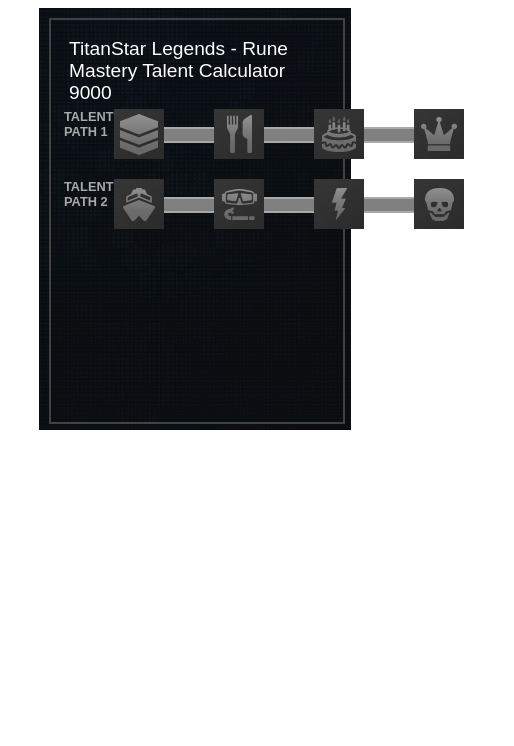
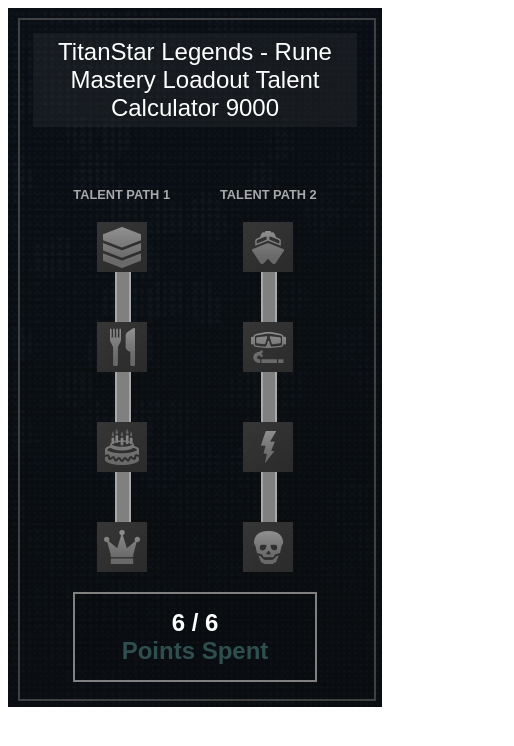
Before and after one commit to DnDBeyond/front-end-developer-challenge, a React (Create React App) app: page / in a window 390 px wide. Shown: the top 746 px of the page, 514 px wide, since content can reach past the window. Built offline with nearby package versions, Linux system fonts and the light colour scheme.

Commit message:
Lots and lots of styling, made some breakpoints for different device sizes as well

```diff
--- a/src/components/PointTracker.js
+++ b/src/components/PointTracker.js
@@ -4,7 +4,13 @@
 const PointTracker = (props) => {
     return(
     <div className="PointTracker">
-        {props.points}/6
+        <h2 className="centered-text">
+            {props.points} / 6
+        </h2>
+        <h2 className="centered-text dark-gray">
+            Points Spent
+        </h2>
+
     </div>
     )
 }
--- a/src/components/TalentCalculator.js
+++ b/src/components/TalentCalculator.js
@@ -56,7 +56,7 @@
     return(
     <div className="TalentCalculator">
         <div className="bg-image"></div>
-        <header>TitanStar Legends - Rune Mastery Talent Calculator 9000</header>
+        <header className="centered-text">TitanStar Legends - Rune Mastery Loadout Talent Calculator 9000</header>
         <div className="flex-container">
             <ul>
             {
--- a/src/index.css
+++ b/src/index.css
@@ -6,46 +6,58 @@
 ul {
   margin: 0;
   padding: 0;
-  width: 100%;
   display: flex;
-  flex-direction: column; }
+  flex-direction: column;
+  justify-content: center;
+  align-items: center; }
 
 li {
   margin: 0;
   padding: 0;
   display: flex;
   width: 100%;
-  justify-content: space-between;
+  align-items: center;
   color: darkgray;
   font-weight: bold;
   font-size: .8em;
   margin-bottom: 20px; }
 
+li label {
+  margin-right: 4em; }
+
 header {
-  font-size: 1.2em;
+  font-size: 1.7em;
+  background-color: rgba(61, 61, 61, 0.247);
   color: white;
   padding: 5px;
   display: flex;
   justify-content: center;
-  align-items: center; }
+  align-items: center;
+  margin-bottom: 60px; }
 
-.App {
-  display: flex;
-  justify-content: center; }
+h2 {
+  margin: 0; }
 
 .flex-container {
   display: flex;
-  justify-content: space-between; }
+  justify-content: space-between;
+  align-items: center;
+  height: 100%; }
+
+.centered-text {
+  text-align: center; }
+
+.dark-gray {
+  color: darkslategray; }
 
 .TalentCalculator {
-  height: 50vh;
-  width: 80vw;
+  max-width: 950px;
   padding: 25px;
   position: relative; }
 
 .TalentCalculator .bg-image {
-  height: 50vh;
-  width: 80vw;
+  height: 100%;
+  width: 100%;
   position: absolute;
   top: 0;
   left: 0;
@@ -57,8 +69,8 @@
 
 .TalentCalculator::after {
   content: "";
-  height: calc(50vh - 20px);
-  width: calc(80vw - 20px);
+  height: calc(100% - 20px);
+  width: calc(100% - 20px);
   border: 2px solid rgba(100, 99, 99, 0.603);
   position: absolute;
   top: 10px;
@@ -73,7 +85,7 @@
   width: 50px;
   background: url(./assets/talent-icons-sprite.png);
   position: relative;
-  margin-right: 50px; }
+  margin-right: 100px; }
 
 .Talent:hover {
   background-position-y: 0px !important;
@@ -82,7 +94,7 @@
 .Talent:not(:last-child).active::after {
   content: "";
   height: 12px;
-  width: 50px;
+  width: 110px;
   border: 2px solid gray;
   background-color: darkgray;
   position: absolute;
@@ -106,8 +118,7 @@
 .Talent:not(:last-child)::after {
   content: "";
   height: 12px;
-  width: 55px;
-  border: 2px solid orange;
+  width: 110px;
   position: absolute;
   left: 45px;
   top: 18px;
@@ -117,9 +128,56 @@
   /* Remove this later */ }
 
 .PointTracker {
-  color: white;
-  width: 150px;
-  height: 80px;
+  color: #fefefe;
+  border: 2px solid gray;
   display: flex;
+  flex-direction: column;
   justify-content: center;
-  align-items: center; }
+  align-items: center;
+  height: 100%;
+  padding: 15px;
+  background-color: #00000011; }
+
+@media only screen and (max-width: 900px) {
+  .TalentCalculator {
+    display: flex;
+    flex-direction: column;
+    justify-content: center;
+    align-items: center; }
+  .TalentPath {
+    flex-direction: column; }
+  .Talent {
+    flex-direction: column;
+    margin-right: 0;
+    margin-bottom: 50px; }
+  .Talent:last-child {
+    margin-bottom: 0; }
+  .Talent:not(:last-child).active::after, .Talent:not(:last-child)::after {
+    content: "";
+    height: 110px;
+    width: 12px;
+    position: absolute;
+    left: 18px;
+    top: calc($connectionSize - 10px); }
+  ul {
+    flex-direction: row; }
+  li {
+    flex-direction: column; }
+  li:first-child {
+    margin-right: 50px; }
+  li label {
+    margin-right: 0;
+    margin-bottom: 20px; }
+  .flex-container {
+    display: flex;
+    align-items: center; }
+  .PointTracker {
+    margin-left: 50px; } }
+
+@media only screen and (max-width: 500px) {
+  .flex-container {
+    display: block; }
+  .PointTracker {
+    margin-left: 0; }
+  header {
+    font-size: 1.5em; } }
--- a/src/index.scss
+++ b/src/index.scss
@@ -1,16 +1,22 @@
+$lightFontColor: #fefefe;
+$darkFontColor: darkslategray;
+$gray: gray;
+$darkGray: darkgray;
+$connectionSize: 110px;
+
 * {
     box-sizing: border-box;
     font-family: Arial, Helvetica, sans-serif;
     list-style: none;
-    // border: 1px solid red
 }
 
 ul {
     margin: 0;
     padding: 0;
-    width: 100%;
     display: flex;
     flex-direction: column;
+    justify-content: center;
+    align-items: center;
 }
 
 li {
@@ -18,40 +24,56 @@
     padding: 0;
     display: flex;
     width: 100%;
-    justify-content: space-between;
+    align-items: center;
     color: darkgray;
     font-weight: bold;
     font-size: .8em;
     margin-bottom: 20px;
+    label {
+        margin-right: 4em;
+    }
 }
 
 header {
-    font-size: 1.2em;
+    font-size: 1.7em;
+    background-color: rgba(61, 61, 61, 0.247);
     color: white;
     padding: 5px;
     display: flex;
     justify-content: center;
     align-items: center;
+    margin-bottom: 60px;
 }
 
-.App {
-    display: flex;
-    justify-content: center;
+h2 {
+    margin: 0;
 }
 
 .flex-container {
     display: flex;
     justify-content: space-between;
+    align-items: center;
+    height: 100%;
+}
+
+.centered-text {
+    text-align: center;
+}
+
+.dark-gray {
+    color: $darkFontColor;
+}
+
+.App {
 }
 
 .TalentCalculator {
-    height: 50vh;
-    width: 80vw;
+    max-width: 950px;
     padding: 25px;
     position: relative;
     .bg-image {
-        height: 50vh;
-        width: 80vw;
+        height: 100%;
+        width: 100%;
         position: absolute;
         top: 0;
         left: 0;
@@ -64,8 +86,8 @@
 
     &::after {
         content: "";
-        height: calc(50vh - 20px);
-        width: calc(80vw - 20px);
+        height: calc(100% - 20px);
+        width: calc(100% - 20px);
         border: 2px solid rgba(100, 99, 99, 0.603);
         position: absolute;
         top: 10px;
@@ -83,14 +105,14 @@
     width: 50px;
     background: url(./assets/talent-icons-sprite.png);
     position: relative;
-    margin-right: 50px;
+    margin-right: 100px;
     &:hover {
         background-position-y: 0px !important; /* Possibly revise to not use an !important here*/
     }
     &:not(:last-child).active::after {
         content: "";
         height: 12px;
-        width: 50px;
+        width:  $connectionSize;
         border: 2px solid gray;
         background-color: darkgray;
         position: absolute;
@@ -102,7 +124,7 @@
         content: "";
         height: 56px;
         width: 56px;
-        background-image: linear-gradient(to bottom, cornflowerblue 50%, darkslategray 40%,  cornflowerblue 100%);
+        background-image: linear-gradient(to bottom, cornflowerblue 50%, $darkFontColor 40%,  cornflowerblue 100%);
         box-shadow: 0px 0px 7px gray;
         position: absolute;
         left: -3px;
@@ -112,8 +134,7 @@
     &:not(:last-child)::after {
         content: "";
         height: 12px;
-        width: 55px;
-        border: 2px solid orange;
+        width: $connectionSize;
         position: absolute;
         left: 45px;
         top: 18px;
@@ -123,10 +144,78 @@
     }
 }
 .PointTracker {
-    color: white;
-    width: 150px;
-    height: 80px;
+    color: $lightFontColor;
+    border: 2px solid gray;
     display: flex;
+    flex-direction: column;
     justify-content: center;
     align-items: center;
+    height: 100%;
+    padding: 15px;
+    background-color: #00000011;
 }
+
+//Breakpoint at 900
+
+@media only screen and (max-width: 900px) {
+    .TalentCalculator {
+        display: flex;
+        flex-direction: column;
+        justify-content: center;
+        align-items: center;
+    }
+    .TalentPath {
+        flex-direction: column;;
+    }
+    .Talent {
+        flex-direction: column;
+        margin-right: 0;
+        margin-bottom: 50px;
+        &:last-child {
+            margin-bottom: 0;
+        }
+        &:not(:last-child).active::after , &:not(:last-child)::after {
+            content: "";
+            height: $connectionSize;
+            width: 12px;
+            position: absolute;
+            left: 18px;
+            top: calc($connectionSize - 10px);
+        }
+    }
+    ul {
+        flex-direction: row;
+    }
+
+    li {
+        flex-direction:  column;
+        &:first-child{
+            margin-right: 50px;
+        }
+        label {
+            margin-right: 0;
+            margin-bottom: 20px;
+        }
+    }
+    .flex-container {
+        display: flex;
+        align-items: center;
+    }
+    .PointTracker {
+        margin-left: 50px;
+    }
+}
+
+
+// Breakpoint at 500
+@media only screen and (max-width: 500px) {
+    .flex-container {
+        display: block;
+    }
+    .PointTracker {
+        margin-left: 0;
+    }
+    header {
+        font-size: 1.5em;
+    }
+}
```
